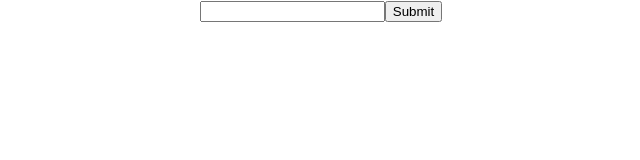
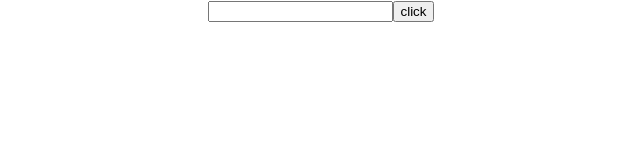
Before and after one commit to aleksbuk/practice-tasks, a React (Create React App) app in the folder Lesha/practice-for-interview/: page / in a window 1280 px wide. Shown: the top 160 px of the page, without its empty margins (319-959 px from the left). Built offline with nearby package versions, Linux system fonts and the light colour scheme.

Commit message:
make a new function for clearing of the input field after submit

```diff
--- a/Lesha/practice-for-interview/src/components/Input/Input.tsx
+++ b/Lesha/practice-for-interview/src/components/Input/Input.tsx
@@ -1,21 +1,25 @@
 import React, { useState } from 'react';
 
 export function Input() {
-    const [inputState, setInputState] = useState();
+    const [state, setState] = useState<any | null>(null);
 
-    const inputHandler = (e) => {
+    const handleOnchange = (e:any) => {
         e.preventDefault()
-        setInputState(e.target.value)
+        setState(e.target.value)
     }
-    const handlerSubmit = () => {
-        alert(inputState)
+
+    const handlerOnSubmit = (e:any) => {
+        console.log(state)
+        setState('')
+        e.preventDefault()
     }
-    return(
+
+   return (
        <div>
            <form>
-               <input onChange={inputHandler}/>
-               <button type={'submit'} onClick={handlerSubmit}>Submit</button>
+               <input type="text" onChange={handleOnchange} value={state}/>
+               <button type='submit' onClick={handlerOnSubmit}>click</button>
            </form>
        </div>
-    )
+   )
 }
```
